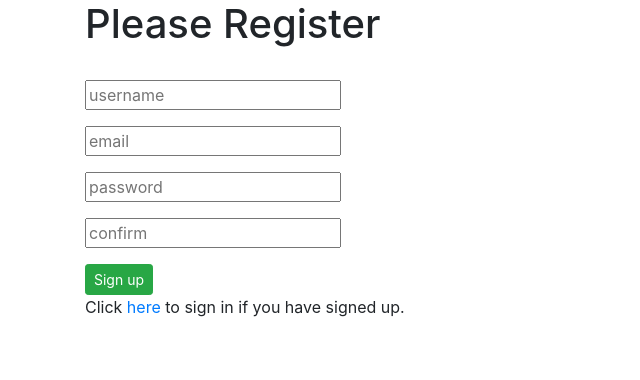
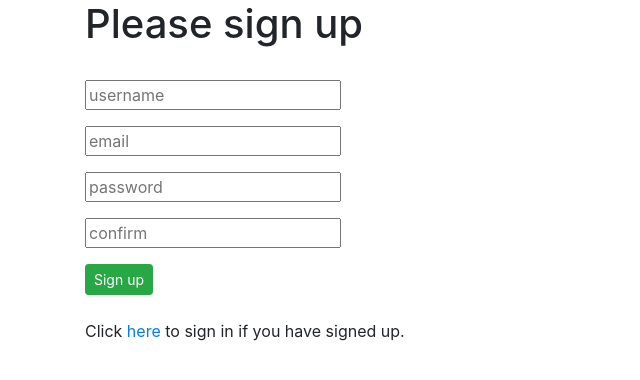
Before and after one commit to ngchanway/flask-intro-discoverflask, a Flask app: page /register in a window 1280 px wide. Shown: the top 380 px of the page, without its empty margins (0-640 px from the left). Run offline with Flask 2, Linux system fonts and the light colour scheme; some libraries are stand-ins or nearby versions.

Commit message:
style: Add line break where needed

```diff
--- a/project/home/templates/index.html
+++ b/project/home/templates/index.html
@@ -3,11 +3,10 @@
 {% block heading %}{{super()}}{% endblock %}
 {% block content %}
   <p>Click <a href="/logout">here</a> to sign out.</p>
-  <br>
   {% for message in get_flashed_messages() %}
     {{ message }}
   {% endfor %}
-
+  <br>
   <!-- post form -->
   <h3>Add a post!</h3>
   <br>
@@ -36,7 +35,6 @@
     <button type="submit" class="btn btn-sm btn-success">Post</button>
   </form>
   <br>
-
   <!-- All posts -->
   <h3>Posts:</h3>
   {% for post in posts %}
--- a/project/users/templates/login.html
+++ b/project/users/templates/login.html
@@ -8,6 +8,7 @@
   {% for message in get_flashed_messages() %}
     {{message}}
   {% endfor %}
+  <br>
   <form class="form-signin" role="form" action="" method="post">
     {{form.csrf_token}}
     <p>
@@ -35,5 +36,6 @@
   {% if error %}
     <p class="error"><strong>Error:</strong> {{error}}</p>
   {% endif %}
+  <br>
   <p>Click <a href="/register">here</a> to sign up.</p>
 {% endblock %}
--- a/project/users/templates/register.html
+++ b/project/users/templates/register.html
@@ -1,7 +1,7 @@
 {% extends 'base.html' %}
 {% block title %}{{super()}}{% endblock %}
 {% block heading %}
-  <h1>Please Register</h1>
+  <h1>Please sign up</h1>
 {% endblock %}
 {% block content %}
   <form class="form-signin" role="form" action="" method="post">
@@ -48,5 +48,6 @@
     </p>
     <button type="submit" class="btn btn-sm btn-success">Sign up</button>
   </form>
+  <br>
   <p>Click <a href="/login">here</a> to sign in if you have signed up.</p>
 {% endblock %}
```
